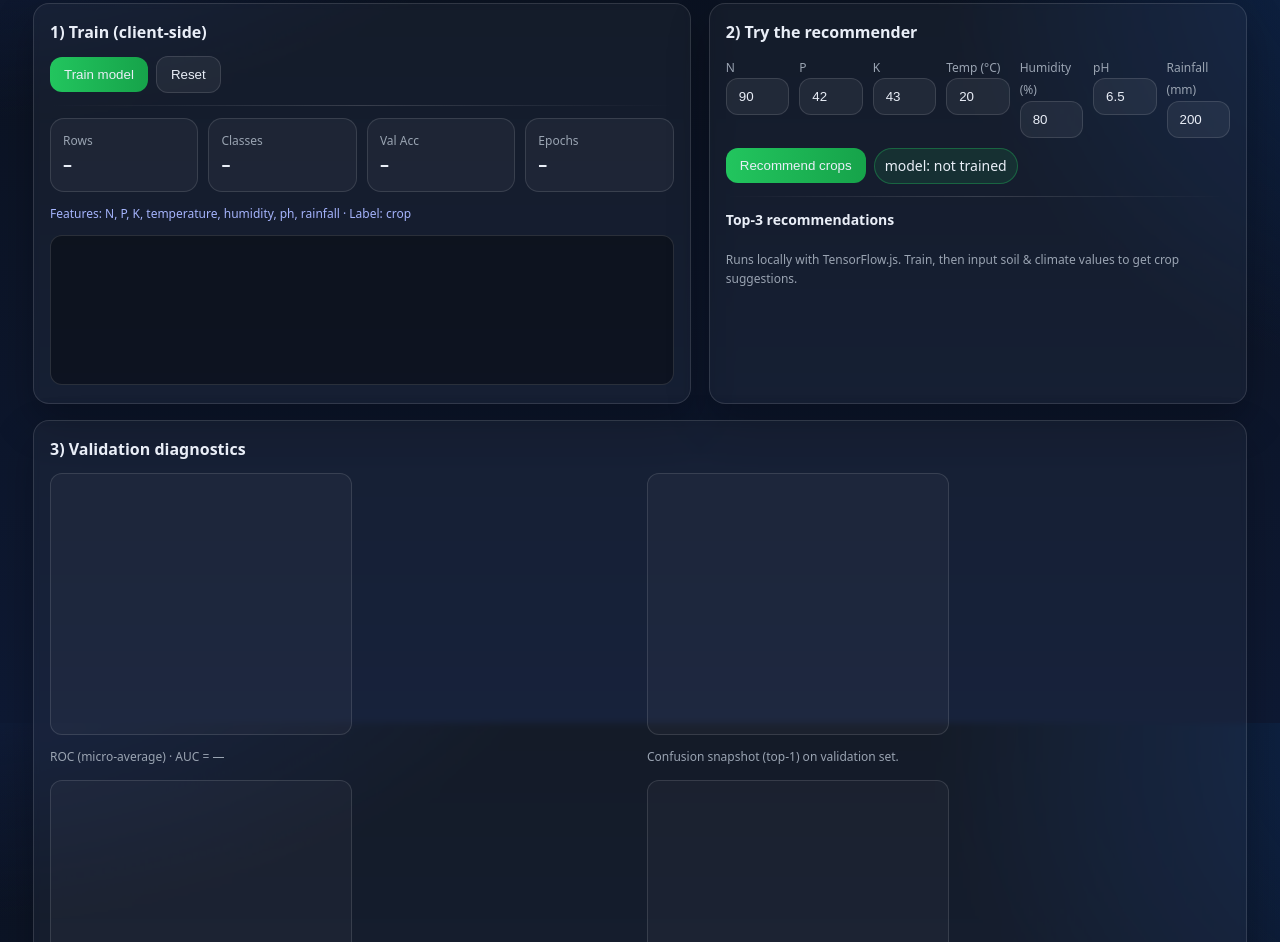
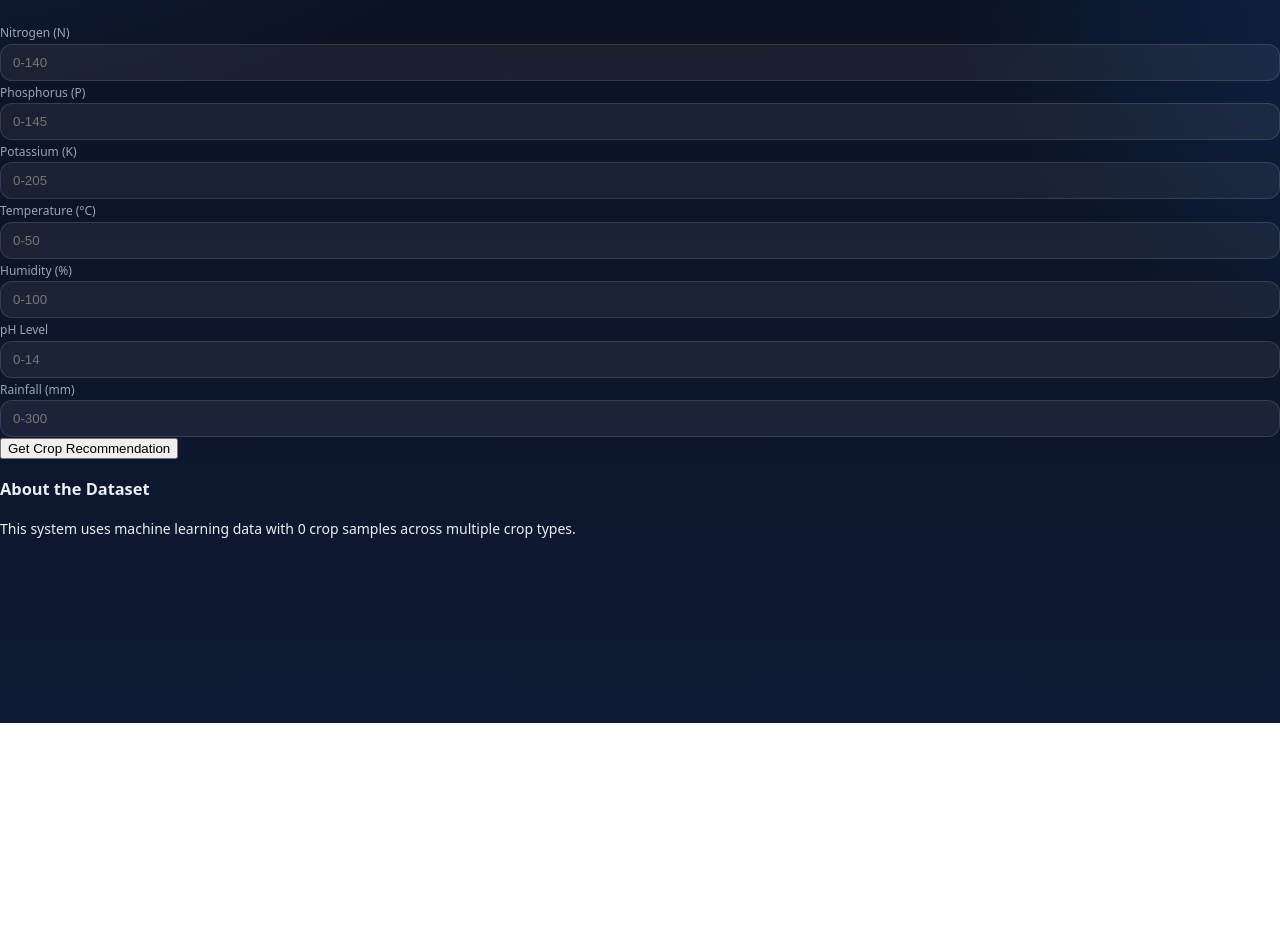
Before and after one commit to Engr-Talha-Nazir/Movie-Recommendation-System, a plain HTML site: page croprec/index.html in a window 1280 px wide. Shown: the part 77-1019 px from the top of the page. After the commit the page ends 800 px from the top, so only its background shows below. Drawn offline with nearby package versions, Linux system fonts and the light colour scheme; a script that the page names is missing.

Commit message:
Update index.html

```diff
--- a/croprec/index.html
+++ b/croprec/index.html
@@ -1,91 +1,69 @@
 <!DOCTYPE html>
 <html lang="en">
 <head>
-  <meta charset="utf-8" />
-  <meta name="viewport" content="width=device-width, initial-scale=1" />
-  <title>Crop Recommendation — Live Demo (TF.js)</title>
-  <link rel="stylesheet" href="style.css" />
-  <script src="https://cdn.jsdelivr.net/npm/@tensorflow/tfjs@4.20.0/dist/tf.min.js"></script>
-  <script src="https://cdn.jsdelivr.net/npm/chart.js@4.4.1/dist/chart.umd.min.js"></script>
-  <script defer src="data.js"></script>
-  <script defer src="script.js"></script>
+    <meta charset="UTF-8">
+    <meta name="viewport" content="width=device-width, initial-scale=1.0">
+    <title>Crop Recommendation System</title>
+    <link rel="stylesheet" href="style.css">
 </head>
 <body>
-<div class="wrap">
+    <div class="container">
         <header>
-    <div class="brand">
-      <div class="logo"></div>
-      <div class="title">Crop Recommendation — Concept‑of‑Proof (TF.js)</div>
-      <span class="model-pill" id="model_name">Model: —</span>
-    </div>
-    <div class="badge">GitHub Pages • Client-only</div>
+            <h1>🌱 Crop Recommendation System</h1>
+            <p>Enter soil and climate conditions to get the best crop recommendation</p>
         </header>
 
-  <div class="grid">
-    <section class="card">
-      <h3>1) Train (client-side)</h3>
-      <div class="row" style="justify-content:space-between;gap:12px">
-        <div class="row" style="gap:8px">
-          <button id="trainBtn" class="btn primary">Train model</button>
-          <button id="resetBtn" class="btn">Reset</button>
+        <div class="input-section">
+            <div class="input-grid">
+                <div class="input-group">
+                    <label for="nitrogen">Nitrogen (N)</label>
+                    <input type="number" id="nitrogen" min="0" max="140" placeholder="0-140">
+                </div>
+                <div class="input-group">
+                    <label for="phosphorus">Phosphorus (P)</label>
+                    <input type="number" id="phosphorus" min="0" max="145" placeholder="0-145">
+                </div>
+                <div class="input-group">
+                    <label for="potassium">Potassium (K)</label>
+                    <input type="number" id="potassium" min="0" max="205" placeholder="0-205">
+                </div>
+                <div class="input-group">
+                    <label for="temperature">Temperature (°C)</label>
+                    <input type="number" id="temperature" min="0" max="50" step="0.1" placeholder="0-50">
+                </div>
+                <div class="input-group">
+                    <label for="humidity">Humidity (%)</label>
+                    <input type="number" id="humidity" min="0" max="100" step="0.1" placeholder="0-100">
+                </div>
+                <div class="input-group">
+                    <label for="ph">pH Level</label>
+                    <input type="number" id="ph" min="0" max="14" step="0.1" placeholder="0-14">
+                </div>
+                <div class="input-group">
+                    <label for="rainfall">Rainfall (mm)</label>
+                    <input type="number" id="rainfall" min="0" max="300" step="0.1" placeholder="0-300">
                 </div>
             </div>
-      <div class="divider"></div>
-      <div class="kpi">
-        <div class="item"><div class="small">Rows</div><div id="k_rows" class="val">–</div></div>
-        <div class="item"><div class="small">Classes</div><div id="k_classes" class="val">–</div></div>
-        <div class="item"><div class="small">Val Acc</div><div id="k_acc" class="val">–</div></div>
-        <div class="item"><div class="small">Epochs</div><div id="k_epochs" class="val">–</div></div>
-      </div>
-      <p class="note">Features: N, P, K, temperature, humidity, ph, rainfall · Label: crop</p>
-      <div class="log" id="log"></div>
-    </section>
 
-    <section class="card">
-      <h3>2) Try the recommender</h3>
-      <div class="cols7">
-        <div><label>N</label><input id="f_N" type="number" step="1" value="90"></div>
-        <div><label>P</label><input id="f_P" type="number" step="1" value="42"></div>
-        <div><label>K</label><input id="f_K" type="number" step="1" value="43"></div>
-        <div><label>Temp (°C)</label><input id="f_temp" type="number" step="0.1" value="20"></div>
-        <div><label>Humidity (%)</label><input id="f_hum" type="number" step="0.1" value="80"></div>
-        <div><label>pH</label><input id="f_ph" type="number" step="0.1" value="6.5"></div>
-        <div><label>Rainfall (mm)</label><input id="f_rain" type="number" step="0.1" value="200"></div>
-      </div>
-      <div class="row" style="margin-top:10px;gap:8px">
-        <button id="predictBtn" class="btn primary" disabled>Recommend crops</button>
-        <span class="pill" id="modelState">model: not trained</span>
-      </div>
-      <div class="divider"></div>
-      <h4 style="margin-top:0">Top‑3 recommendations</h4>
-      <ol id="topk" class="topk"></ol>
-      <div class="footer">Runs locally with TensorFlow.js. Train, then input soil & climate values to get crop suggestions.</div>
-    </section>
+            <button id="recommend-btn">Get Crop Recommendation</button>
         </div>
 
-  <section class="card" style="margin-top:16px">
-    <h3>3) Validation diagnostics</h3>
-    <div class="chart-grid">
-      <div>
-        <canvas id="rocChart" height="260"></canvas>
-        <div class="small" id="aucNote" style="margin-top:6px">ROC (micro-average) · AUC = —</div>
+        <div id="result" class="result-section" style="display: none;">
+            <h2>Recommended Crop: <span id="crop-name"></span></h2>
+            <div id="crop-details"></div>
         </div>
-      <div>
-        <canvas id="cmChart" height="260"></canvas>
-        <div class="small" style="margin-top:6px">Confusion snapshot (top‑1) on validation set.</div>
+
+        <div id="error" class="error-message" style="display: none;">
+            Please fill in all fields with valid values.
+        </div>
+
+        <div class="dataset-info">
+            <h3>About the Dataset</h3>
+            <p>This system uses machine learning data with <span id="data-count">0</span> crop samples across multiple crop types.</p>
         </div>
     </div>
-    <div class="chart-grid" style="margin-top:14px">
-      <div>
-        <canvas id="lossChart" height="240"></canvas>
-        <div class="small" style="margin-top:6px">Training loss vs epoch.</div>
-      </div>
-      <div>
-        <canvas id="valAccChart" height="240"></canvas>
-        <div class="small" style="margin-top:6px">Validation accuracy vs epoch.</div>
-      </div>
-    </div>
-  </section>
-</div>
+
+    <script src="data.js"></script>
+    <script src="app.js"></script>
 </body>
 </html>
```
Lines whose indentation alone changed are shown as unchanged.
